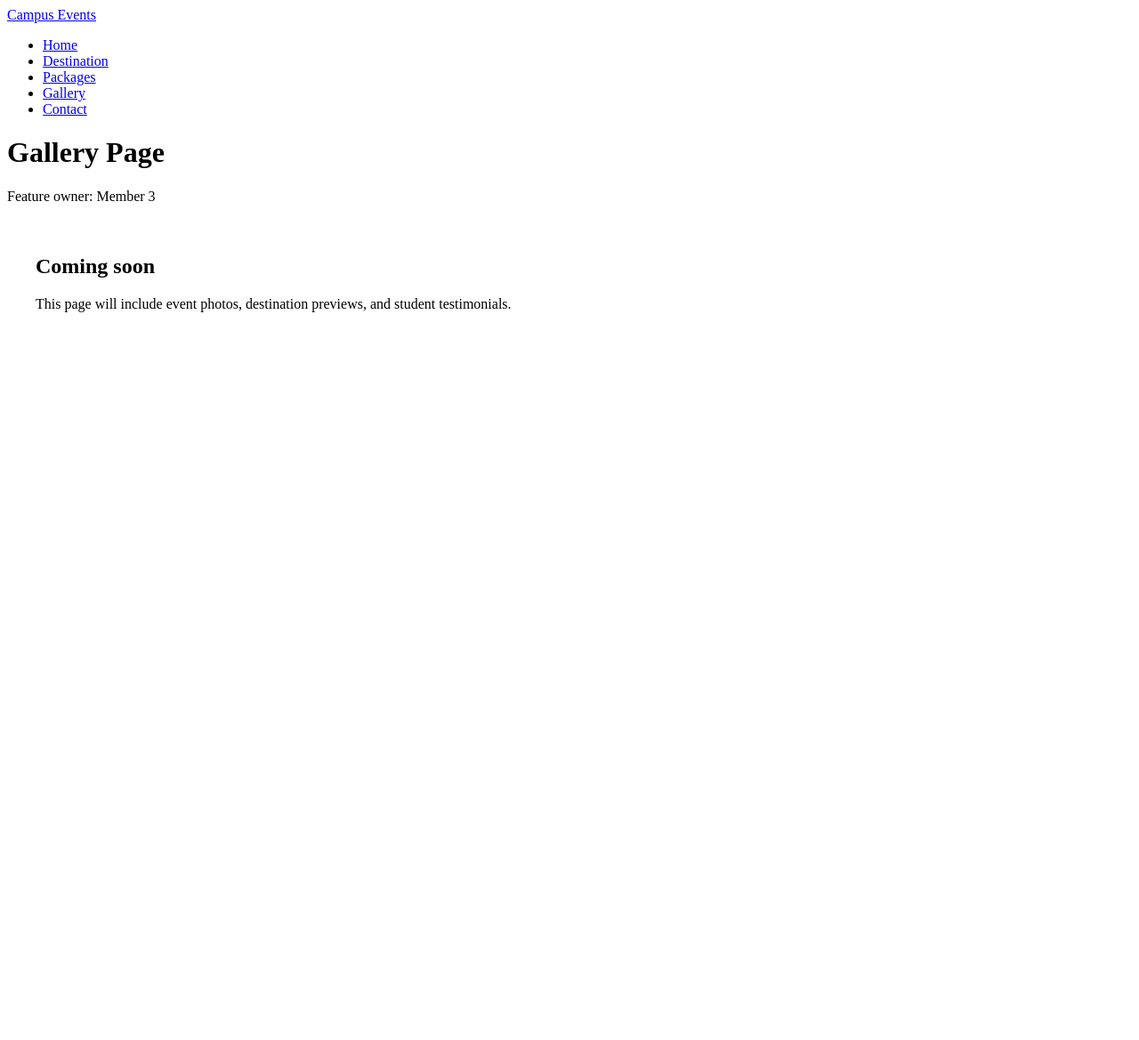
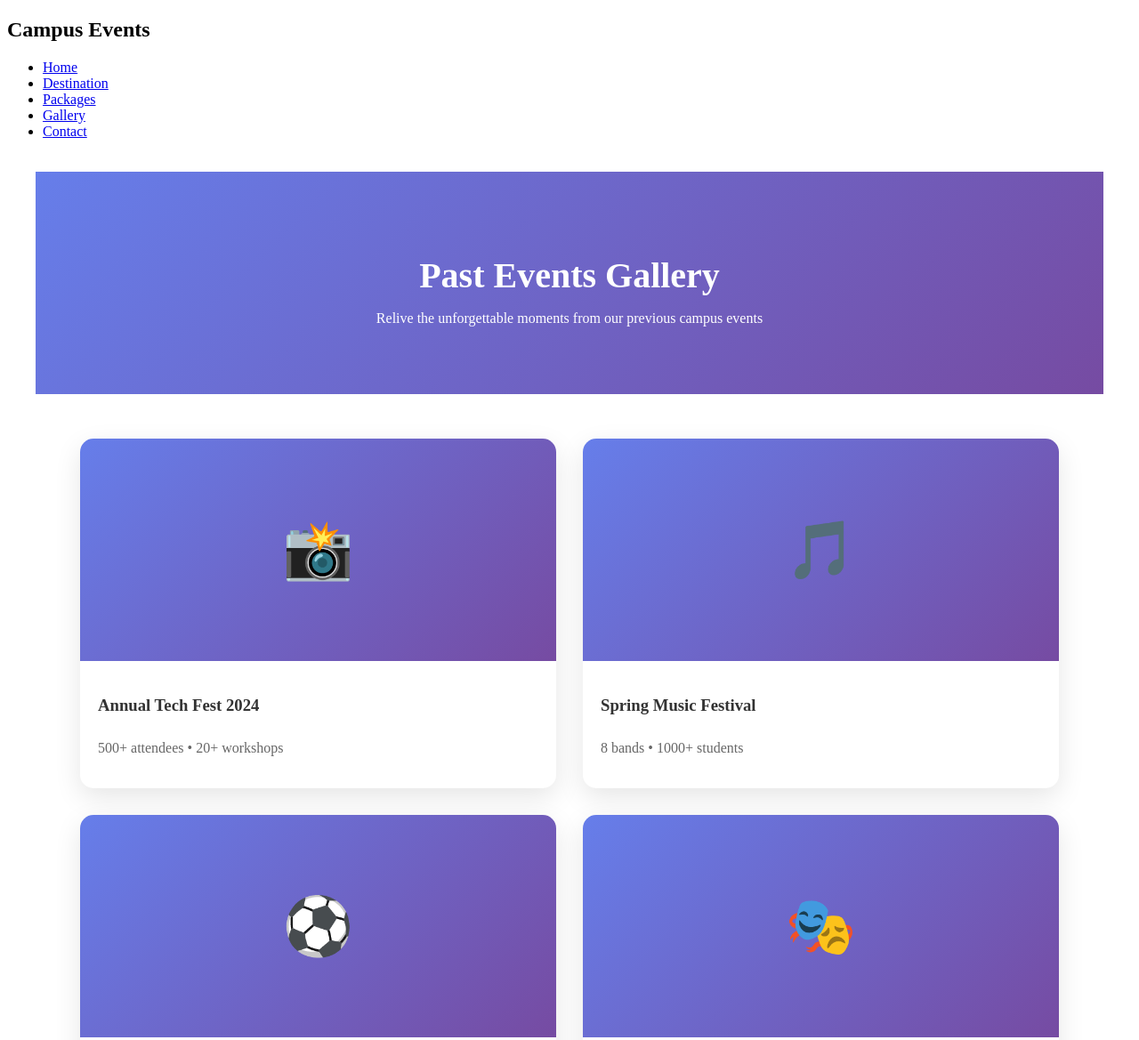
Before and after one commit to manaf430/campus-events, a website: page src/gallery.html in a window 1280 px wide. Shown: the top 1169 px of the page at 89% size. Before the commit the page ends 800 px from the top, so only its background shows below. Drawn offline with Linux system fonts and the light colour scheme.

Commit message:
feat: add gallery page with event photos grid layout

```diff
--- a/src/gallery.html
+++ b/src/gallery.html
@@ -1,38 +1,91 @@
-<!doctype html>
+<!DOCTYPE html>
 <html lang="en">
 <head>
-		<meta charset="UTF-8" />
-		<meta name="viewport" content="width=device-width, initial-scale=1.0" />
-		<title>Campus Events | Gallery</title>
-		<link rel="preconnect" href="https://fonts.googleapis.com" />
-		<link rel="preconnect" href="https://fonts.gstatic.com" crossorigin />
-		<link
-			href="https://fonts.googleapis.com/css2?family=League+Spartan:wght@400;600;700;800&family=Outfit:wght@300;400;500;600&display=swap"
-			rel="stylesheet"
-		/>
-		<link rel="stylesheet" href="../styles/style.css" />
+    <meta charset="UTF-8">
+    <meta name="viewport" content="width=device-width, initial-scale=1.0">
+    <title>Event Gallery | Campus Events</title>
+    <link rel="stylesheet" href="../styles/style.css">
 </head>
-	<body class="page-secondary">
-		<header class="simple-header">
-			<nav class="site-nav">
-				<a class="brand" href="./index.html">Campus Events</a>
+<body>
+    <header>
+        <nav>
+            <div class="logo">
+                <h1>Campus Events</h1>
+            </div>
             <ul class="nav-links">
-					<li><a href="./index.html">Home</a></li>
-					<li><a href="./destination.html">Destination</a></li>
-					<li><a href="./packages.html">Packages</a></li>
-					<li><a class="active" href="./gallery.html">Gallery</a></li>
-					<li><a href="./contact.html">Contact</a></li>
+                <li><a href="index.html">Home</a></li>
+                <li><a href="destination.html">Destination</a></li>
+                <li><a href="packages.html">Packages</a></li>
+                <li><a href="gallery.html">Gallery</a></li>
+                <li><a href="contact.html">Contact</a></li>
             </ul>
         </nav>
-			<h1>Gallery Page</h1>
-			<p>Feature owner: Member 3</p>
     </header>
 
-		<main class="content-shell">
-			<section class="placeholder-panel">
-				<h2>Coming soon</h2>
-				<p>This page will include event photos, destination previews, and student testimonials.</p>
+    <main>
+        <section class="gallery-hero">
+            <h1>Past Events Gallery</h1>
+            <p>Relive the unforgettable moments from our previous campus events</p>
+        </section>
+
+        <section class="gallery-grid">
+            <div class="gallery-item">
+                <div class="gallery-placeholder">
+                    <span>📸</span>
+                </div>
+                <h3>Annual Tech Fest 2024</h3>
+                <p>500+ attendees • 20+ workshops</p>
+            </div>
+
+            <div class="gallery-item">
+                <div class="gallery-placeholder">
+                    <span>🎵</span>
+                </div>
+                <h3>Spring Music Festival</h3>
+                <p>8 bands • 1000+ students</p>
+            </div>
+
+            <div class="gallery-item">
+                <div class="gallery-placeholder">
+                    <span>⚽</span>
+                </div>
+                <h3>Inter-University Sports Gala</h3>
+                <p>15 universities • 3 days</p>
+            </div>
+
+            <div class="gallery-item">
+                <div class="gallery-placeholder">
+                    <span>🎭</span>
+                </div>
+                <h3>Cultural Night 2024</h3>
+                <p>10 performances • Traditional food stalls</p>
+            </div>
+
+            <div class="gallery-item">
+                <div class="gallery-placeholder">
+                    <span>💼</span>
+                </div>
+                <h3>Career Fair 2024</h3>
+                <p>30+ companies • 200+ interviews</p>
+            </div>
+
+            <div class="gallery-item">
+                <div class="gallery-placeholder">
+                    <span>🎓</span>
+                </div>
+                <h3>Alumni Meetup 2024</h3>
+                <p>200+ alumni • Networking session</p>
+            </div>
         </section>
     </main>
+
+    <footer>
+        <p>&copy; 2024 Campus Events. All rights reserved.</p>
+        <div class="social-links">
+            <a href="#">Facebook</a> |
+            <a href="#">Instagram</a> |
+            <a href="#">Twitter</a>
+        </div>
+    </footer>
 </body>
 </html>
--- a/styles/style.css
+++ b/styles/style.css
@@ -340,3 +340,74 @@ main {
 .social-links a:hover {
     text-decoration: underline;
 }
+
+/* ============================================ */
+/* MEMBER 3 - Gallery PAGE STYLES               */
+/* ============================================ */
+
+/* Gallery Page Styles */
+.gallery-hero {
+    text-align: center;
+    padding: 60px 20px;
+    background: linear-gradient(135deg, #667eea 0%, #764ba2 100%);
+    color: white;
+}
+
+.gallery-hero h1 {
+    font-size: 2.5rem;
+    margin-bottom: 15px;
+}
+
+.gallery-grid {
+    display: grid;
+    grid-template-columns: repeat(auto-fill, minmax(350px, 1fr));
+    gap: 30px;
+    padding: 50px;
+    max-width: 1200px;
+    margin: 0 auto;
+}
+
+.gallery-item {
+    background: white;
+    border-radius: 15px;
+    overflow: hidden;
+    box-shadow: 0 10px 30px rgba(0,0,0,0.1);
+    transition: transform 0.3s ease, box-shadow 0.3s ease;
+}
+
+.gallery-item:hover {
+    transform: translateY(-10px);
+    box-shadow: 0 20px 40px rgba(0,0,0,0.2);
+}
+
+.gallery-placeholder {
+    height: 250px;
+    background: linear-gradient(135deg, #667eea 0%, #764ba2 100%);
+    display: flex;
+    align-items: center;
+    justify-content: center;
+    font-size: 4rem;
+    color: white;
+}
+
+.gallery-item h3 {
+    padding: 20px 20px 10px;
+    color: #333;
+}
+
+.gallery-item p {
+    padding: 0 20px 20px;
+    color: #666;
+}
+
+/* Responsive Design */
+@media (max-width: 768px) {
+    .gallery-grid {
+        grid-template-columns: 1fr;
+        padding: 20px;
+    }
+
+    .gallery-hero h1 {
+        font-size: 1.8rem;
+    }
+}
```
Lines whose indentation alone changed are shown as unchanged.
